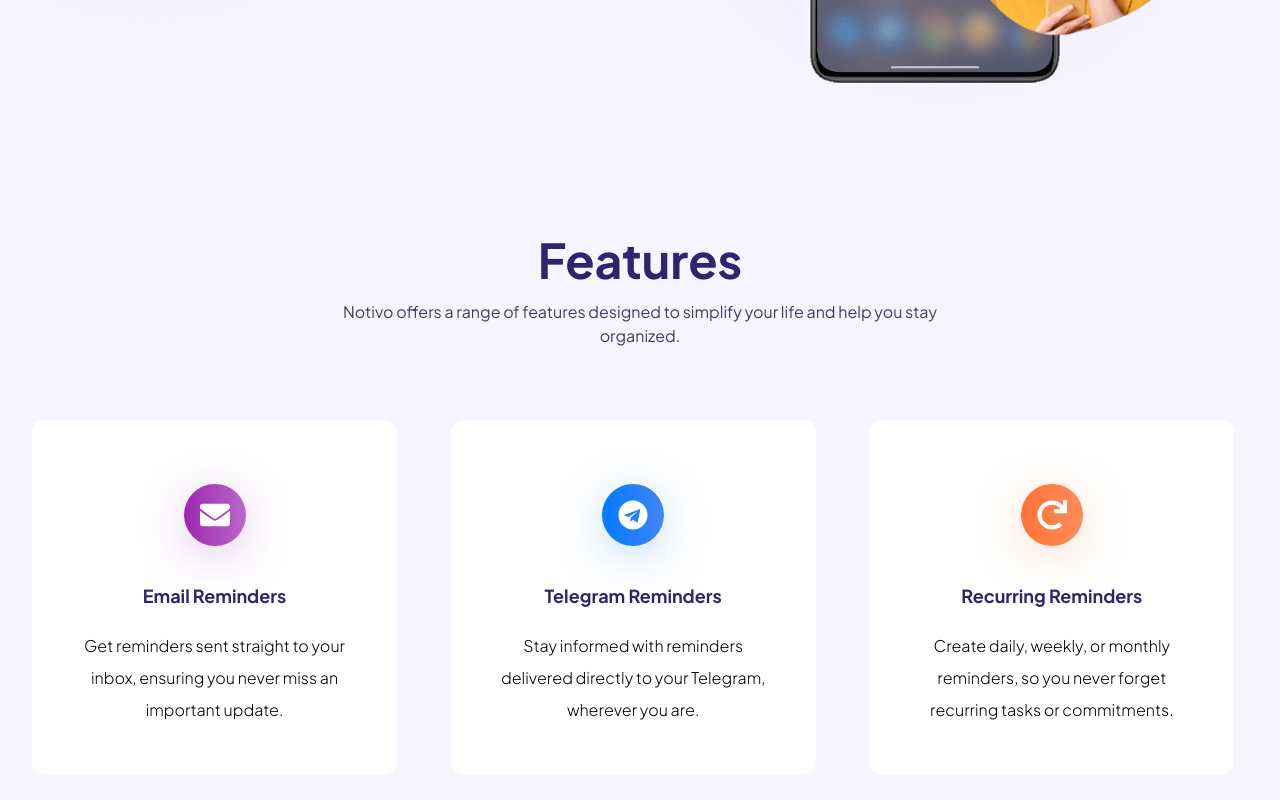
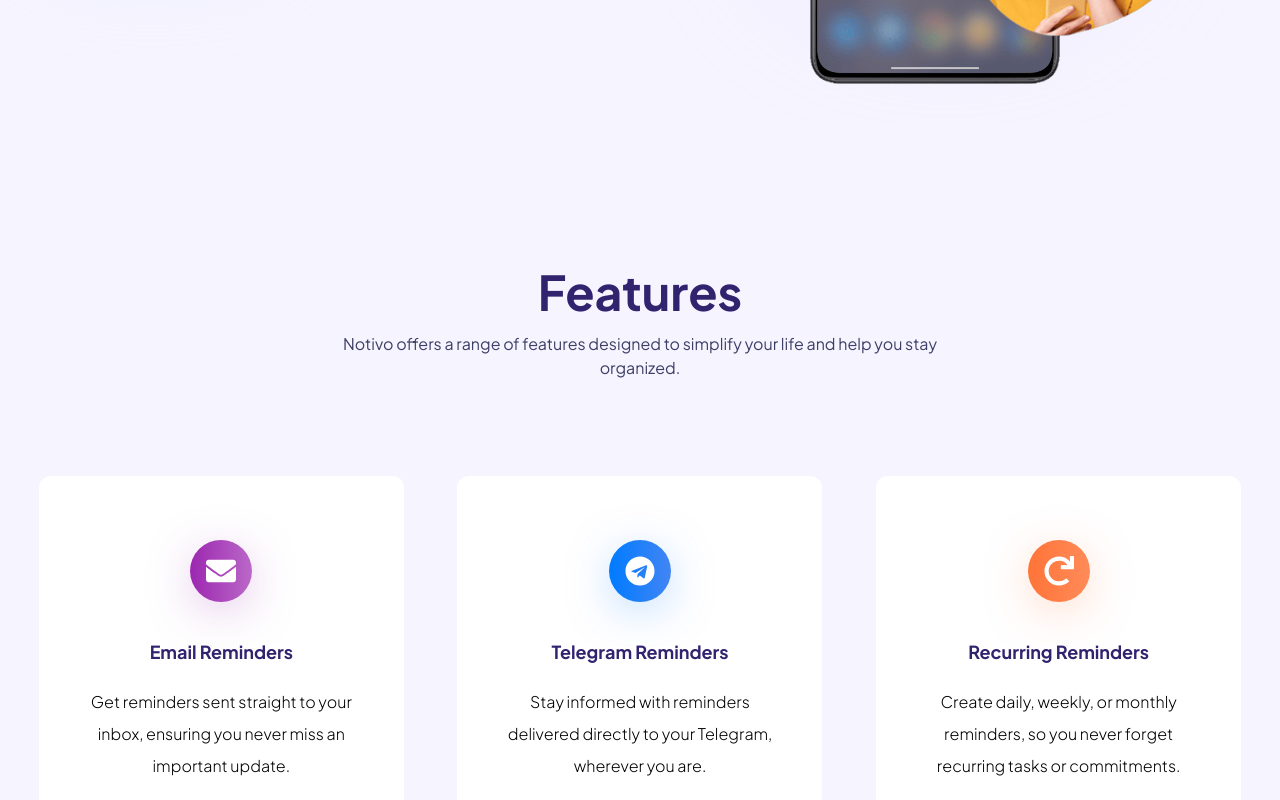
Before and after one commit to sandeep-rajputt/Notivo, a Next.js app: page / in a window 1280 px wide. Shown: the part 640-1440 px from the top of the page. Built offline with nearby package versions, Linux system fonts and the light colour scheme.

Commit message:
style: enhance layout and responsiveness in Features and SectionsTemplate components

```diff
--- a/src/components/sections/Features.tsx
+++ b/src/components/sections/Features.tsx
@@ -42,7 +42,7 @@ export default function Features() {
       heading="Features"
       disc="Notivo offers a range of features designed to simplify your life and help you stay organized."
     >
-      <div className="grid grid-cols-1 md:grid-cols-2 lg:grid-cols-3 gap-10">
+      <div className="grid grid-cols-1 md:grid-cols-2 2xl:grid-cols-3 gap-10">
         {cardData.map((card, index) => (
           <FeaturesCard key={index} {...card} />
         ))}
--- a/src/components/sections/SectionsTemplate.tsx
+++ b/src/components/sections/SectionsTemplate.tsx
@@ -6,7 +6,7 @@ type Props = {
 
 export default function SectionsTemplate({ children, heading, disc }: Props) {
   return (
-    <section className="py-28 flex flex-col gap-10">
+    <section className="py-36 flex flex-col gap-16">
       <div className="flex flex-col items-center">
         <h2 className="text-center md:text-5xl text-4xl font-bold mb-4 text-primary-dark">
           {heading}
--- a/src/components/ui/FeaturesCard.tsx
+++ b/src/components/ui/FeaturesCard.tsx
@@ -48,7 +48,7 @@ type SelectedColor = {
 const Card = ({ heading, disc, icon, color }: Props): ReactNode => {
   const selectedColor: SelectedColor = colorMap[color] || colorMap.green;
   return (
-    <div className="max-w-[365px] p-12 bg-white rounded-xl grid grid-rows-[auto_auto_1fr] h-full gap-5">
+    <div className="max-w-[365px] p-12 bg-white rounded-xl grid grid-rows-[auto_auto_1fr] h-full gap-5 justify-self-center">
       <div className="flex justify-center items-center py-4">
         <div
           className={`p-4 bg-gradient-to-r ${selectedColor.from} ${selectedColor.to} rounded-full`}
```
